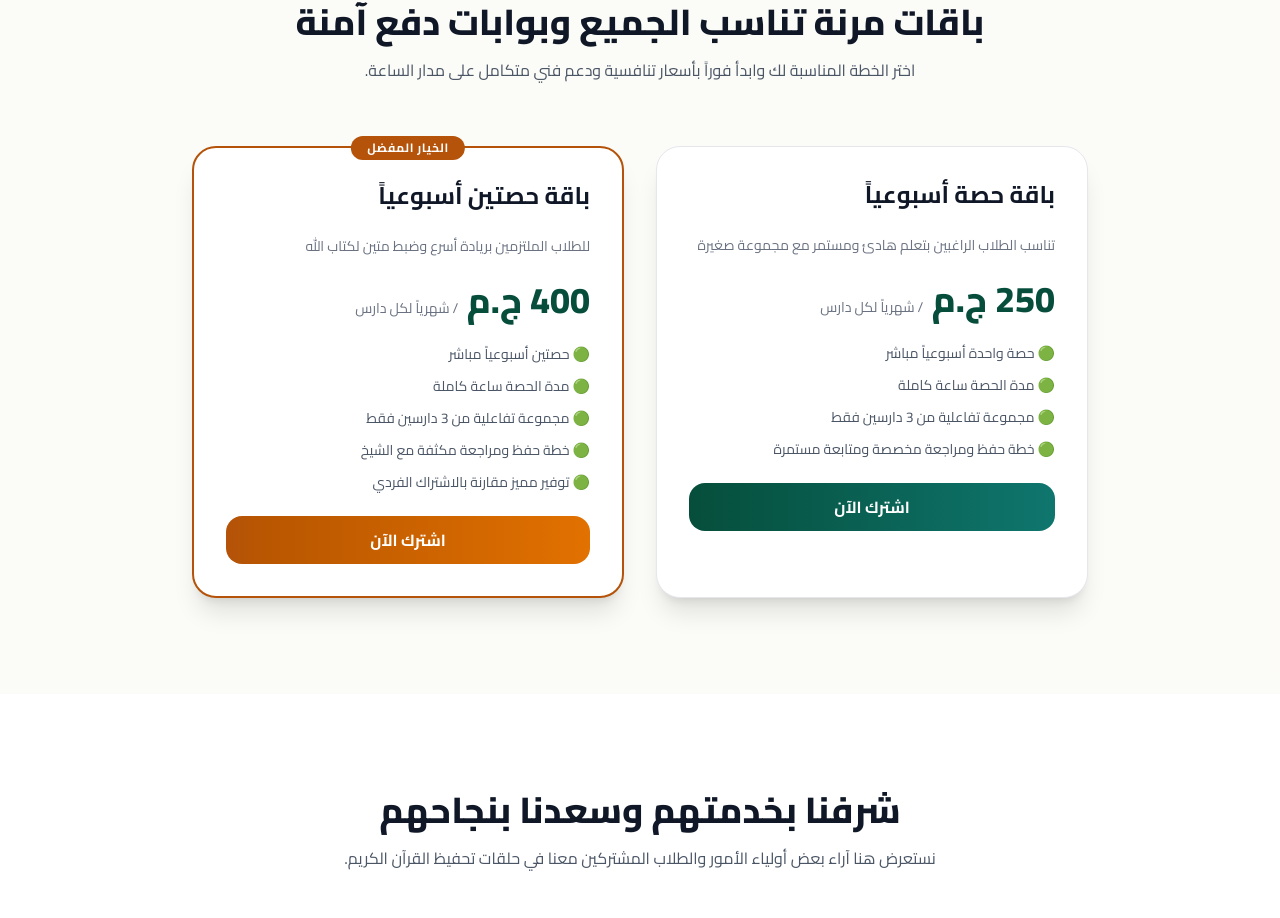
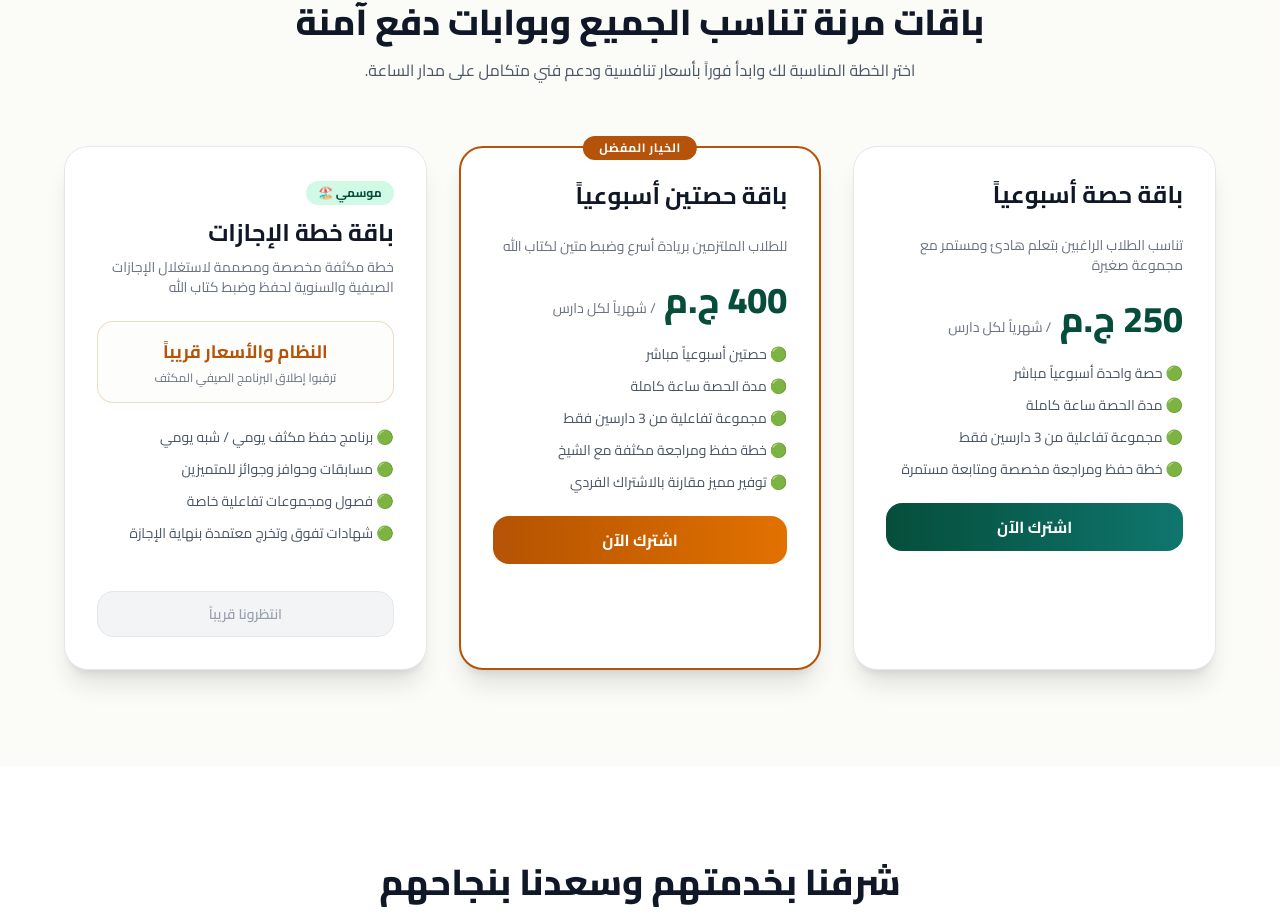
Before and after one commit to nourharfoush/raheeq, a Next.js app in the folder frontend/: page / in a window 1280 px wide. Shown: the part 1869-2787 px from the top of the page. Built offline with nearby package versions, Linux system fonts and the light colour scheme.

Commit message:
feat(pricing): add Vacation Plan card with Coming Soon status

```diff
--- a/frontend/src/app/page.tsx
+++ b/frontend/src/app/page.tsx
@@ -239,7 +239,7 @@ export default function MarketingPage() {
             </p>
           </div>
 
-          <div className="grid md:grid-cols-2 gap-8 max-w-4xl mx-auto mt-16">
+          <div className="grid md:grid-cols-2 lg:grid-cols-3 gap-8 max-w-6xl mx-auto mt-16">
             {/* Once Weekly Plan */}
             <div className="p-8 rounded-3xl bg-white dark:bg-gray-900 border border-gray-200 dark:border-gray-800 relative space-y-6 shadow-xl">
               <h3 className="text-2xl font-bold text-gray-900 dark:text-white">باقة حصة أسبوعياً</h3>
@@ -284,6 +284,31 @@ export default function MarketingPage() {
               >
                 اشترك الآن
               </Link>
+            </div>
+
+            {/* Vacation Plan */}
+            <div className="p-8 rounded-3xl bg-white dark:bg-gray-900 border border-gray-200 dark:border-gray-800 relative space-y-6 shadow-xl flex flex-col justify-between">
+              <div>
+                <span className="inline-block px-3 py-1 rounded-full bg-emerald-100 dark:bg-emerald-950 text-primary dark:text-emerald-400 text-xs font-bold mb-3">موسمي 🏖️</span>
+                <h3 className="text-2xl font-bold text-gray-900 dark:text-white">باقة خطة الإجازات</h3>
+                <p className="text-sm text-gray-500 mt-2">خطة مكثفة مخصصة ومصممة لاستغلال الإجازات الصيفية والسنوية لحفظ وضبط كتاب الله</p>
+                <div className="mt-6 p-4 rounded-2xl bg-cream/50 dark:bg-gray-800/50 border border-gold/20 text-center">
+                  <span className="block text-gold font-bold text-lg">النظام والأسعار قريباً</span>
+                  <span className="text-xs text-gray-500 dark:text-gray-400 mt-1 block">ترقبوا إطلاق البرنامج الصيفي المكثف</span>
+                </div>
+                <ul className="space-y-3 text-sm text-gray-600 dark:text-gray-300 mt-6">
+                  <li className="flex items-center gap-2">🟢 برنامج حفظ مكثف يومي / شبه يومي</li>
+                  <li className="flex items-center gap-2">🟢 مسابقات وحوافز وجوائز للمتميزين</li>
+                  <li className="flex items-center gap-2">🟢 فصول ومجموعات تفاعلية خاصة</li>
+                  <li className="flex items-center gap-2">🟢 شهادات تفوق وتخرج معتمدة بنهاية الإجازة</li>
+                </ul>
+              </div>
+              <button
+                disabled
+                className="mt-6 block text-center w-full py-3 rounded-2xl bg-gray-100 dark:bg-gray-800 text-gray-400 dark:text-gray-500 font-semibold cursor-not-allowed border border-gray-200 dark:border-gray-700 text-sm"
+              >
+                انتظرونا قريباً
+              </button>
             </div>
           </div>
         </div>
```
